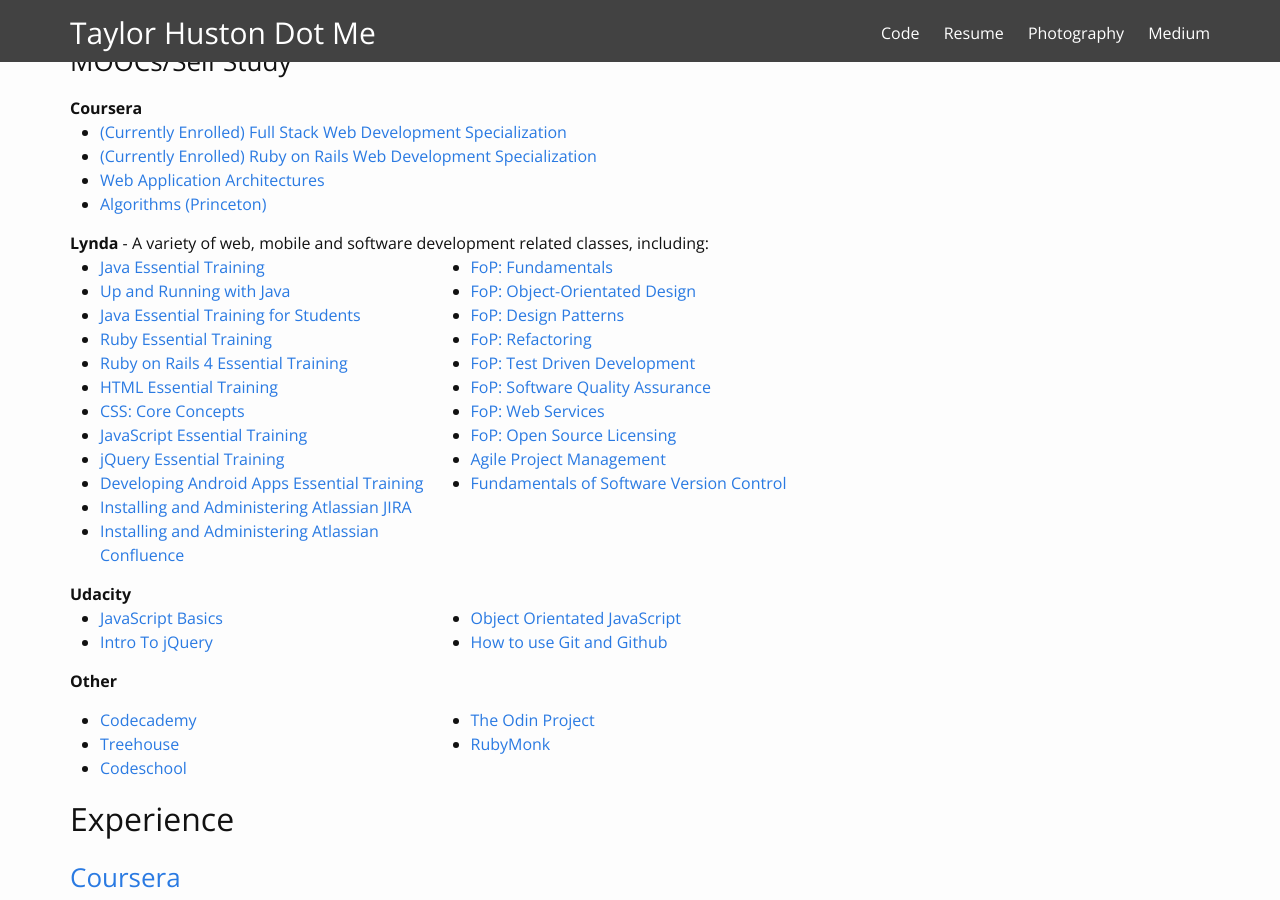
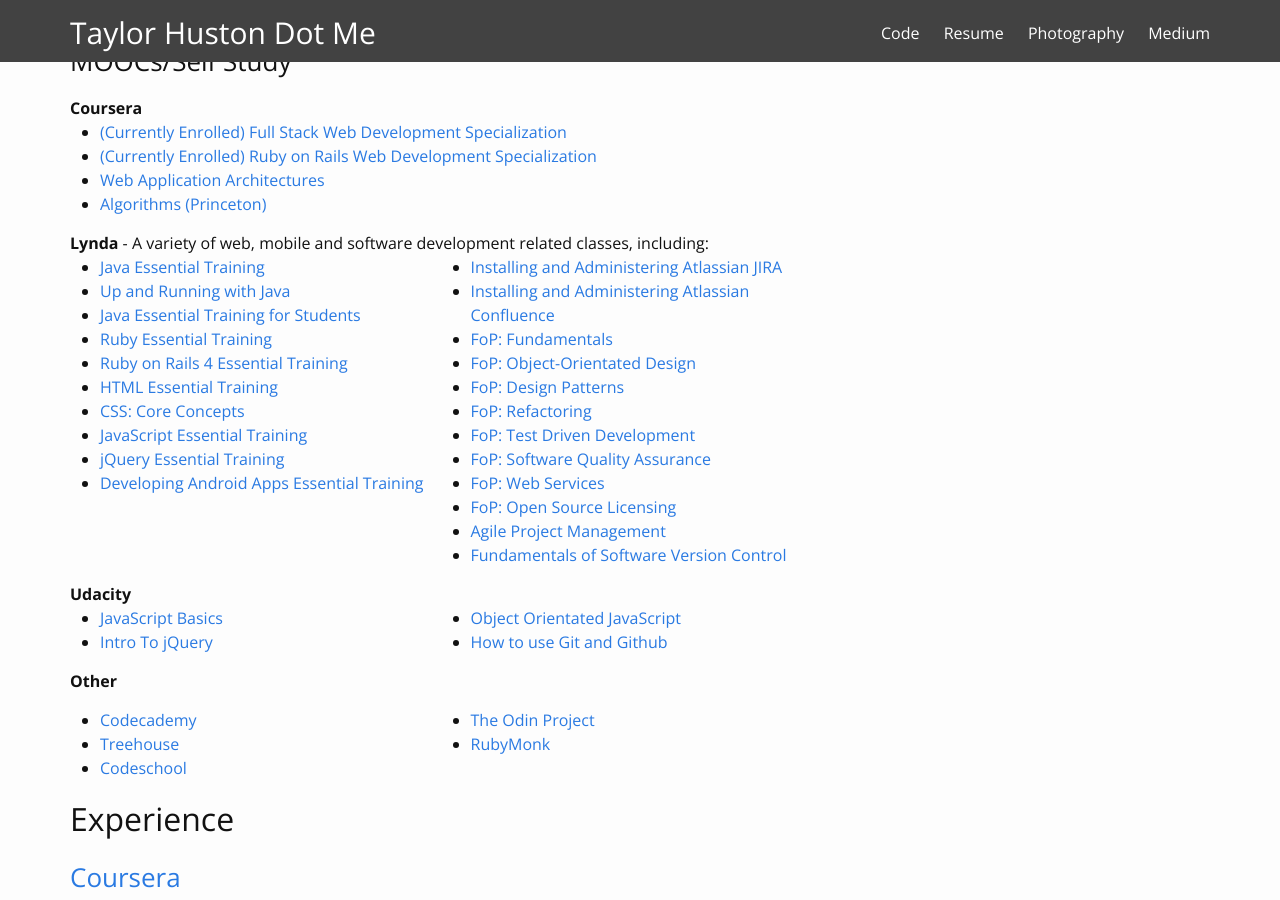
Before and after one commit to TaylorHuston/taylorhuston.github.io, a Jekyll site: the page built from resume.html, in a window 1280 px wide and 900 px high, scrolled down 801 px. Built offline with Jekyll 4.4.1, drawn with Linux system fonts in a browser that asks for light colours; some web fonts are replaced.

Commit message:
Update Resume

```diff
--- a/resume.html
+++ b/resume.html
@@ -116,13 +116,13 @@
       </li>
       <li><a href="http://www.lynda.com/AllCertificates/User/1103034" target="_blank">Developing Android Apps Essential Training</a>
       </li>
+    </ul>
+
+    <ul>
       <li><a href="http://www.lynda.com/AllCertificates/User/1103034" target="_blank">Installing and Administering Atlassian JIRA</a>
       </li>
       <li><a href="http://www.lynda.com/AllCertificates/User/1103034" target="_blank">Installing and Administering Atlassian Confluence</a>
       </li>
-    </ul>
-
-    <ul>
       <li><a href="http://www.lynda.com/AllCertificates/User/1103034" target="_blank">FoP: Fundamentals</a>
       </li>
       <li><a href="http://www.lynda.com/AllCertificates/User/1103034" target="_blank">FoP: Object-Orientated Design</a>
```
